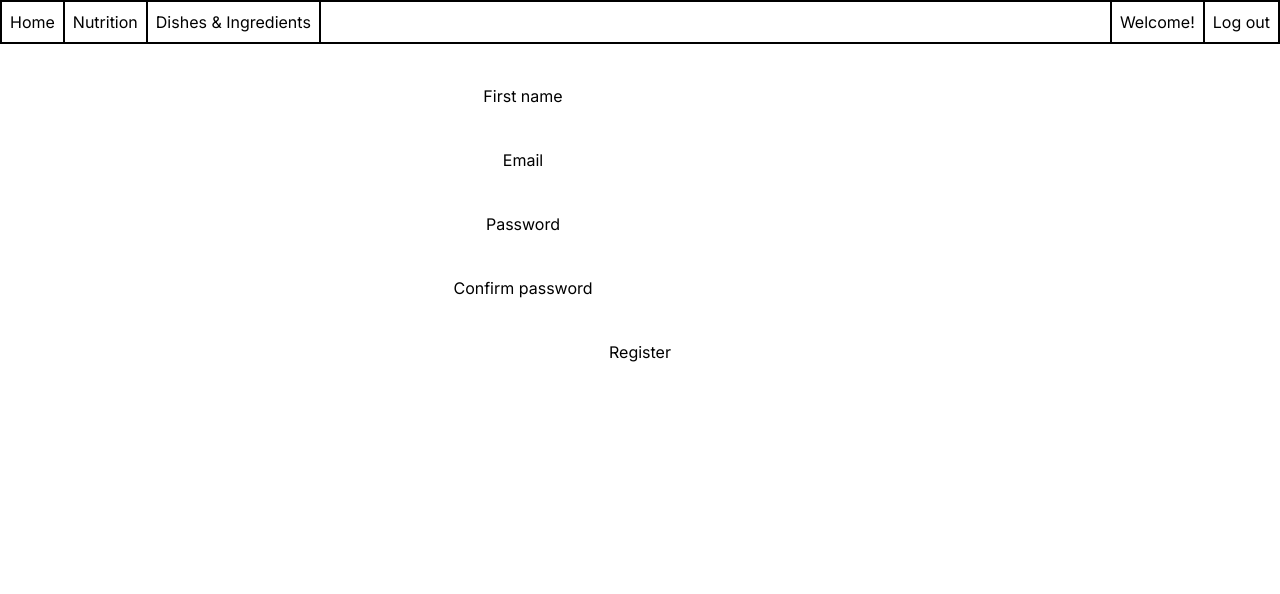
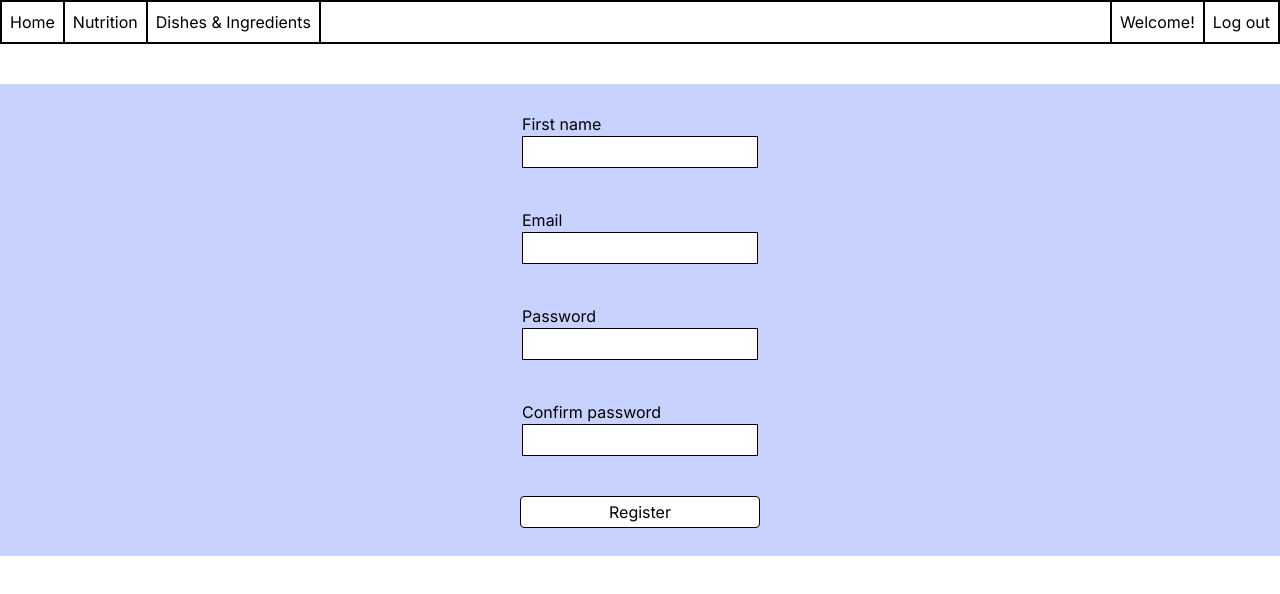
Before and after one commit to jaklyk2103/kcalculator-ui, a Next.js app: page /register in a window 1280 px wide. Shown: the top 594 px of the page. Built offline with nearby package versions, Linux system fonts and the light colour scheme.

Commit message:
Added some styling to Register page, configured colors in tailwind

```diff
--- a/src/app/register/page.tsx
+++ b/src/app/register/page.tsx
@@ -2,6 +2,7 @@
 
 import { useState } from "react";
 import TextInput from "@/components/text-input/text-input";
+import "./register.css";
 
 export default function Register() {
   const [firstName, setFirstName] = useState("");
@@ -14,9 +15,10 @@ export default function Register() {
   };
 
   return (
-    <form className="flex flex-col gap-10 items-center mt-10">
+    <form className="flex flex-col gap-10 items-center mt-10 bg-indigo-200 p-7">
       <TextInput
-        className="register-text-input"
+        className="register__text-input-wrapper"
+        inputClassName="register__text-input"
         id="first-name-input"
         label="First name"
         handleOnChange={(event) => setFirstName(event.target.value)}
@@ -24,7 +26,8 @@ export default function Register() {
         key="first-name-input"
       />
       <TextInput
-        className="register-text-input"
+        className="register__text-input-wrapper"
+        inputClassName="register__text-input"
         id="email-input"
         label="Email"
         handleOnChange={(event) => setEmail(event.target.value)}
@@ -32,7 +35,8 @@ export default function Register() {
         key="email-input"
       />
       <TextInput
-        className="register-text-input"
+        className="register__text-input-wrapper"
+        inputClassName="register__text-input"
         id="password-input"
         label="Password"
         handleOnChange={(event) => setPassword(event.target.value)}
@@ -41,7 +45,8 @@ export default function Register() {
         inputType="password"
       />
       <TextInput
-        className="register-text-input"
+        className="register__text-input-wrapper"
+        inputClassName="register__text-input"
         id="confirm-password-input"
         label="Confirm password"
         handleOnChange={(event) => setConfirmPassword(event.target.value)}
@@ -49,7 +54,12 @@ export default function Register() {
         key="confirm-password-input"
         inputType="password"
       />
-      <button onClick={handleRegister}>Register</button>
+      <button
+        onClick={handleRegister}
+        className="w-60 h-8 border border-black rounded bg-white"
+      >
+        Register
+      </button>
     </form>
   );
 }
--- a/src/app/register/register.css
+++ b/src/app/register/register.css
@@ -1,3 +1,7 @@
-.register-text-input {
+.register__text-input {
   @apply flex flex-col gap-1;
 }
+
+.register__text-input {
+  @apply border border-black h-8;
+}
--- a/tailwind.config.ts
+++ b/tailwind.config.ts
@@ -1,4 +1,5 @@
 import type { Config } from "tailwindcss";
+const colors = require('tailwindcss/colors')
 
 const config: Config = {
   content: [
@@ -7,6 +8,18 @@ const config: Config = {
     "./src/app/**/*.{js,ts,jsx,tsx,mdx}",
   ],
   theme: {
+    colors: {
+      transparent: 'transparent',
+      current: 'currentColor',
+      black: colors.black,
+      white: colors.white,
+      gray: colors.gray,
+      emerald: colors.emerald,
+      indigo: colors.indigo,
+      yellow: colors.yellow,
+      neutral: colors.neutral,
+      blue: colors.blue,
+    },
     extend: {
       backgroundImage: {
         "gradient-radial": "radial-gradient(var(--tw-gradient-stops))",
```
